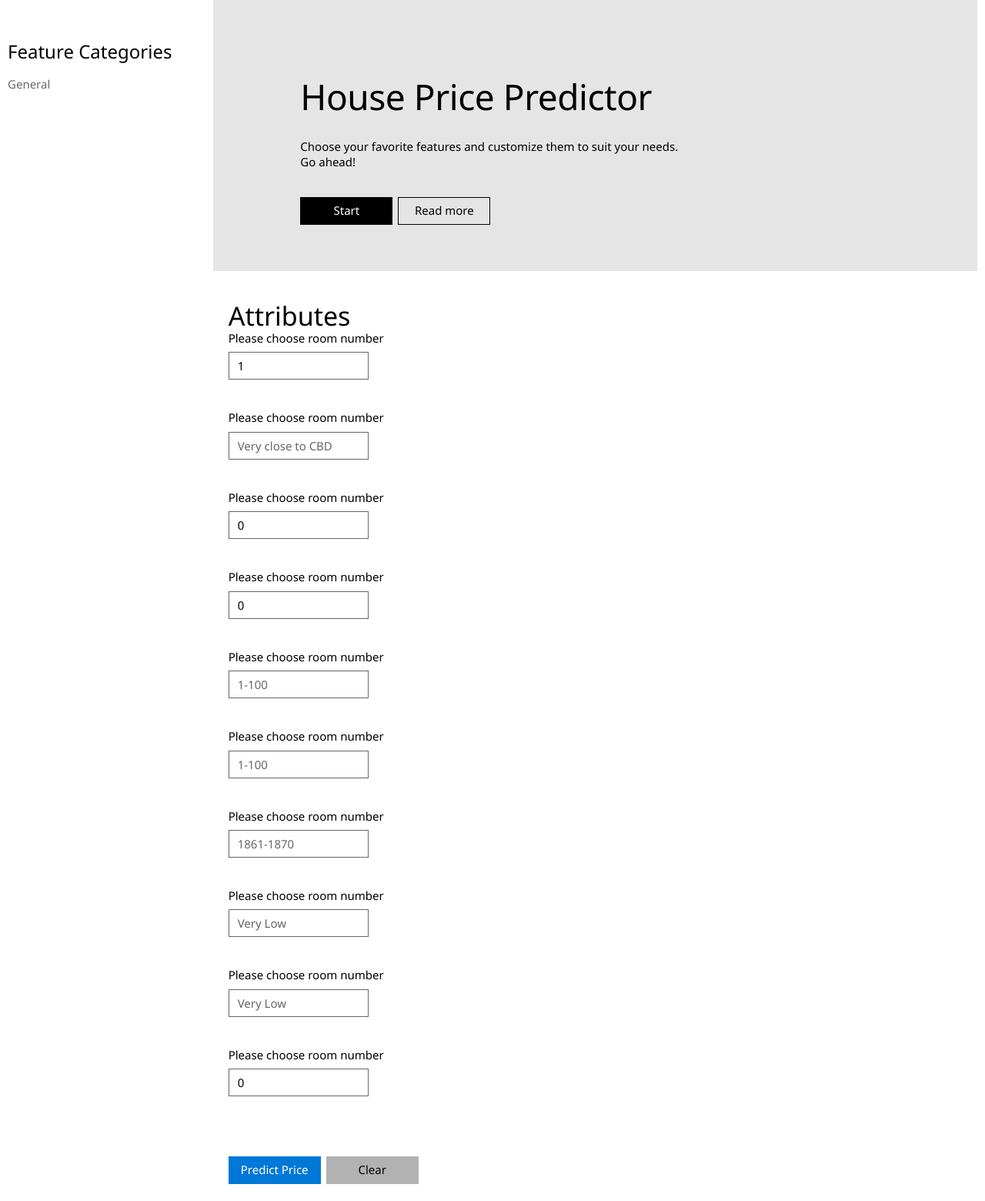
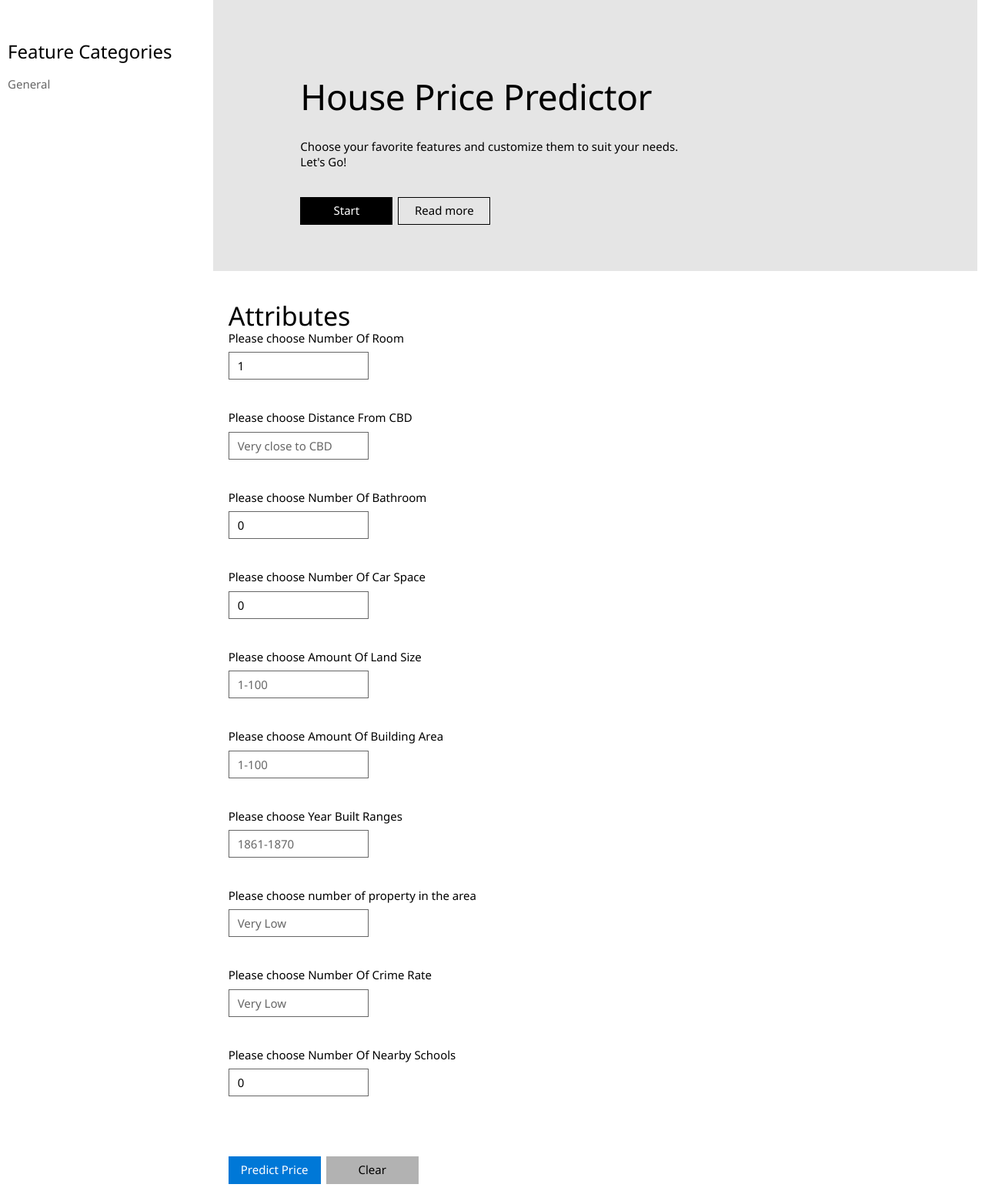
Before and after one commit to Franco1230/Data-Bootcamp-Final-Project, a Flask app: page / in a window 1280 px wide. Shown: the whole page at 77% size. Run offline with Flask 2, Linux system fonts and the light colour scheme; some libraries are stand-ins or nearby versions.

Commit message:
updated html files

```diff
--- a/templates/form.html
+++ b/templates/form.html
@@ -1,7 +1,7 @@
 <form>
     <div id="General_id" class="type-h3">Attributes</div>
     <div class="form-group">
-        <label for="RoomNumber">Please choose room number</label>
+        <label for="RoomNumber">Please choose Number Of Room</label>
         <div class="container-fuild">
             <div class="row">
                 <div class="col-md-5">
@@ -11,7 +11,7 @@
         </div>
     </div>
     <div class="form-group">
-        <label for="DistanceFromCBD">Please choose room number</label>
+        <label for="DistanceFromCBD">Please choose Distance From CBD</label>
         <div class="container-fuild">
             <div class="row">
                 <div class="col-md-5">
@@ -21,7 +21,7 @@
         </div>
     </div>
     <div class="form-group">
-        <label for="NumberOfBathroom">Please choose room number</label>
+        <label for="NumberOfBathroom">Please choose Number Of Bathroom</label>
         <div class="container-fuild">
             <div class="row">
                 <div class="col-md-5">
@@ -31,7 +31,7 @@
         </div>
     </div>
     <div class="form-group">
-        <label for="NumberOfCarPark">Please choose room number</label>
+        <label for="NumberOfCarPark">Please choose Number Of Car Space</label>
         <div class="container-fuild">
             <div class="row">
                 <div class="col-md-5">
@@ -41,7 +41,7 @@
         </div>
     </div>
     <div class="form-group">
-        <label for="AmountOfLandSize">Please choose room number</label>
+        <label for="AmountOfLandSize">Please choose Amount Of Land Size</label>
         <div class="container-fuild">
             <div class="row">
                 <div class="col-md-5">
@@ -51,7 +51,7 @@
         </div>
     </div>
     <div class="form-group">
-        <label for="AmountOfBuildingArea">Please choose room number</label>
+        <label for="AmountOfBuildingArea">Please choose Amount Of Building Area</label>
         <div class="container-fuild">
             <div class="row">
                 <div class="col-md-5">
@@ -61,7 +61,7 @@
         </div>
     </div>
     <div class="form-group">
-        <label for="YearBuiltRanges">Please choose room number</label>
+        <label for="YearBuiltRanges">Please choose Year Built Ranges</label>
         <div class="container-fuild">
             <div class="row">
                 <div class="col-md-5">
@@ -71,7 +71,7 @@
         </div>
     </div>
     <div class="form-group">
-        <label for="NumberOfPropertyCount">Please choose room number</label>
+        <label for="NumberOfPropertyCount">Please choose number of property in the area</label>
         <div class="container-fuild">
             <div class="row">
                 <div class="col-md-5">
@@ -81,7 +81,7 @@
         </div>
     </div>
     <div class="form-group">
-        <label for="NumberOfCrimeRate">Please choose room number</label>
+        <label for="NumberOfCrimeRate">Please choose Number Of Crime Rate</label>
         <div class="container-fuild">
             <div class="row">
                 <div class="col-md-5">
@@ -91,7 +91,7 @@
         </div>
     </div>
     <div class="form-group">
-        <label for="NumberOfNearbySchools">Please choose room number</label>
+        <label for="NumberOfNearbySchools">Please choose Number Of Nearby Schools</label>
         <div class="container-fuild">
             <div class="row">
                 <div class="col-md-5">
--- a/templates/index.html
+++ b/templates/index.html
@@ -29,7 +29,7 @@
                           <div class="type-h2">House Price Predictor</div>
                           <p>
                             Choose your favorite features and customize them to
-                            suit your needs. Go ahead!
+                            suit your needs. Let's Go!
                           </p>
                           <div class="btn-group">
                             <button class="btn btn-primary" href="#">
```
